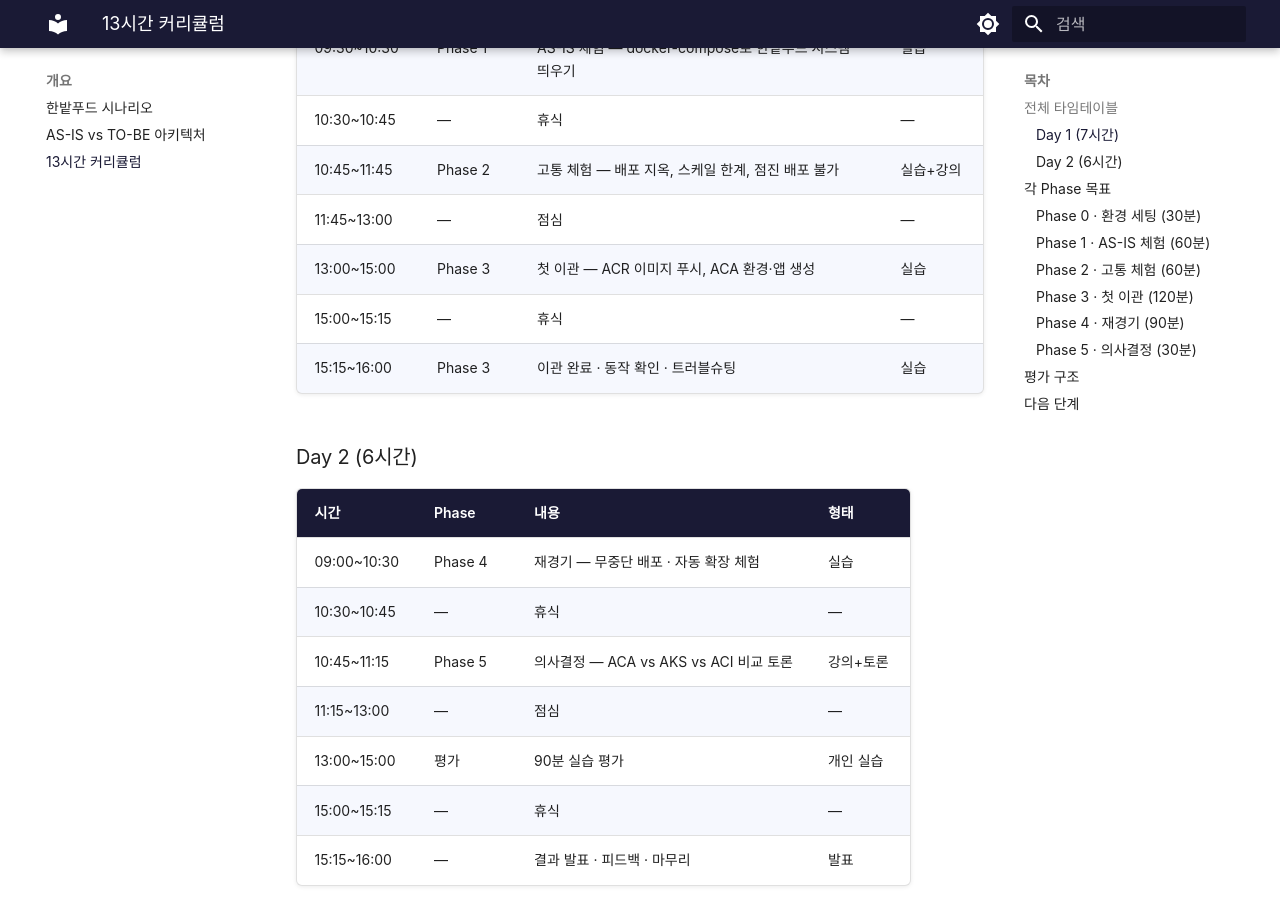
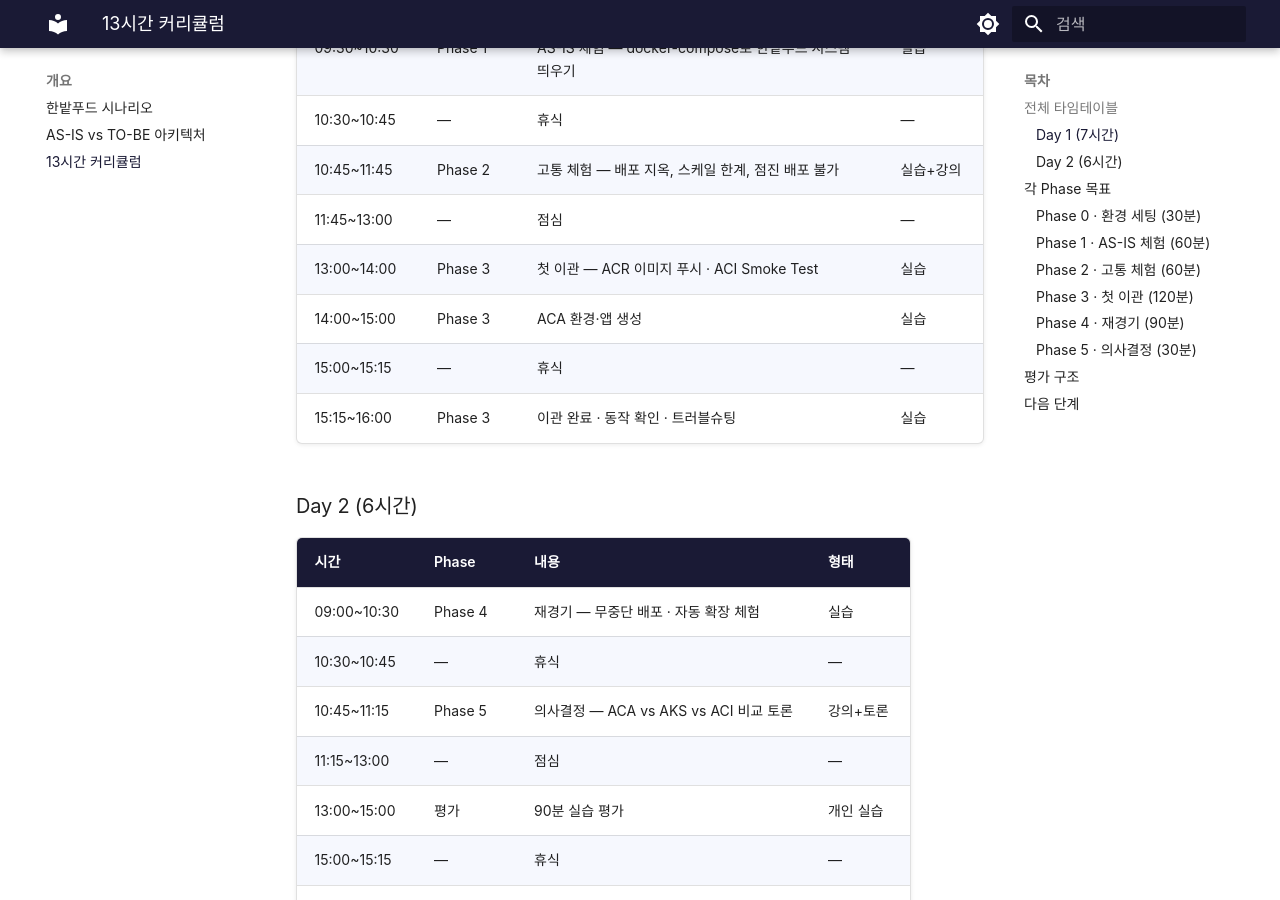
Before and after one commit to skilleat-labs/container-service-labs, an MkDocs documentation site: the page built from docs/curriculum.md, in a window 1280 px wide and 900 px high, scrolled down 504 px. Built offline with MkDocs 1.6.1 and Material for MkDocs 9.7.7, drawn with Linux system fonts in a browser that asks for light colours; some web fonts are replaced; some of the changed text lies outside the part shown.

Commit message:
docs: ACI smoke test 관리 사용자 이미지 경로 수정, 커리큘럼 ACI 항목 추가

```diff
--- a/docs/curriculum.md
+++ b/docs/curriculum.md
@@ -16,7 +16,8 @@
 | 10:30~10:45 | — | 휴식 | — |
 | 10:45~11:45 | Phase 2 | 고통 체험 — 배포 지옥, 스케일 한계, 점진 배포 불가 | 실습+강의 |
 | 11:45~13:00 | — | 점심 | — |
-| 13:00~15:00 | Phase 3 | 첫 이관 — ACR 이미지 푸시, ACA 환경·앱 생성 | 실습 |
+| 13:00~14:00 | Phase 3 | 첫 이관 — ACR 이미지 푸시 · ACI Smoke Test | 실습 |
+| 14:00~15:00 | Phase 3 | ACA 환경·앱 생성 | 실습 |
 | 15:00~15:15 | — | 휴식 | — |
 | 15:15~16:00 | Phase 3 | 이관 완료 · 동작 확인 · 트러블슈팅 | 실습 |
 
@@ -66,6 +67,7 @@
 **목표**: 주문 조회 시스템을 ACA에 배포한다
 
 - Azure Container Registry(ACR)에 이미지 Push
+- ACI Smoke Test — 이미지 정상 동작 확인 후 삭제
 - ACA 환경(Environment) 생성
 - API 앱 배포 (Internal Ingress)
 - Web 앱 배포 (External Ingress)
```
Also changed, not shown: docs/phase-3/aci-smoke-test.md (+1 -1 lines).
